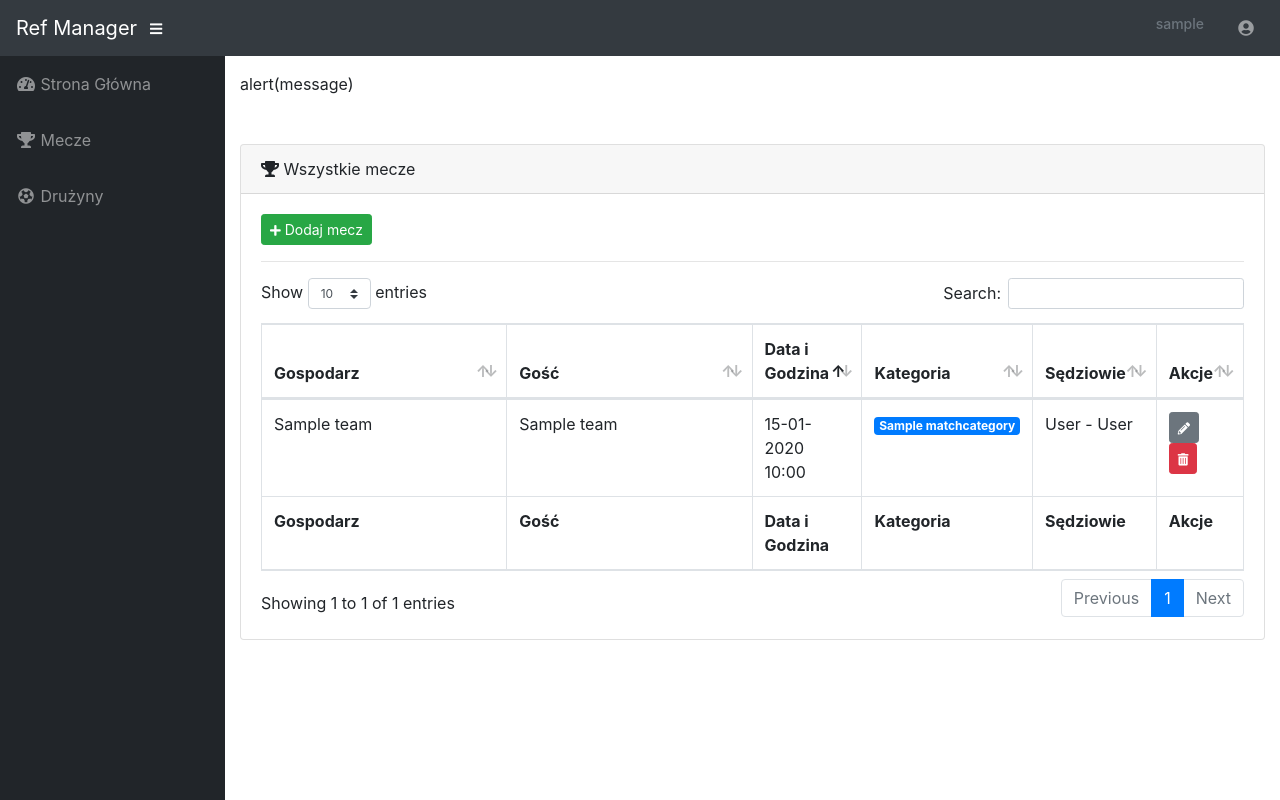
After one commit to fazowski/BD-projekt, a Django app: page /referee/matches in a window 1280 px wide. The commit adds this page. Run offline with Django 3.2, Linux system fonts and the light colour scheme; a user stored in the database is signed in; tables that the repository leaves empty hold one stand-in row (values such as "Sample post"); one stand-in notice (Sample message) is shown; some libraries are stand-ins or nearby versions.

Commit message:
Add matches

```diff
--- a/referee/models.py
+++ b/referee/models.py
@@ -177,8 +177,6 @@
         ordering = ('date_time',)
 
 
-
-
 class MatchResult(models.Model):
     match = models.ForeignKey(
         Match,
--- /dev/null
+++ b/referee/templates/referee/match_list.html
@@ -0,0 +1,85 @@
+{% extends "base_generic.html" %}
+
+{% block content %}
+{% if messages %}
+{% for message in messages %}
+  alert(message)
+{% endfor %}
+{% endif %}
+  <div class="card mb-3 mt-5">
+            <div class="card-header">
+              <i class="fas fa-trophy"></i>
+              Wszystkie mecze</div>
+            <div class="card-body">
+              {% if perms.matches.can_modify_match %}
+                  <a href="#" class="btn btn-sm btn-success">
+                    <span class="fas fa-plus fa-sm"></span> Dodaj mecz
+                  </a>
+              <hr>
+                {% endif %}
+              {% if match_list %}
+              <div class="table-responsive">
+
+                <table class="table table-bordered" id="dataTable" width="100%" cellspacing="0">
+                  <thead>
+
+                    <tr>
+                      <th style="width: 25%">Gospodarz</th>
+                      <th style="width: 25%">Gość</th>
+                      <th>Data i Godzina</th>
+                      <th>Kategoria</th>
+                      <th>Sędziowie</th>
+                      {% if perms.matches.can_modify_match %}
+                      <th>Akcje</th>
+                      {% endif %}
+                    </tr>
+
+                  </thead>
+
+                  <tfoot>
+
+                    <tr>
+                      <th>Gospodarz</th>
+                      <th>Gość</th>
+                      <th>Data i Godzina</th>
+                      <th>Kategoria</th>
+                      <th>Sędziowie</th>
+                      {% if perms.matches.can_modify_match %}
+                      <th>Akcje</th>
+                      {% endif %}
+                    </tr>
+
+                  </tfoot>
+
+                  <tbody>
+                    {% for match in match_list %}
+                    <tr>
+                      <td>{{ match.home_team }}</td>
+                      <td>{{ match.away_team }}</td>
+                      <td>{{ match.date_time|date:'d-m-Y H:i' }}</td>
+                      <td><span class="badge badge-primary">{{ match.match_category }}</span></td>
+                      <td>{{ match.referee_a.last_name|default_if_none:"" }} - {{ match.referee_b.last_name|default_if_none:"" }}</td>
+                      {% if perms.matches.can_modify_match %}
+                      <td>
+                        <a href="#" class="btn btn-sm btn-secondary">
+                          <span class="fas fa-pencil-alt fa-sm"></span>
+                        </a>
+
+                        <a href="#" class="btn btn-sm btn-danger">
+                          <span class="fas fa-trash-alt fa-sm"></span>
+                        </a>
+                      </td>
+                      {% endif %}
+                    </tr>
+                    {% endfor %}
+                  </tbody>
+                </table>
+              </div>
+            </div>
+
+          </div>
+  {% else %}
+  <p>Brak meczy</p>
+  </div>
+{% endif %}
+{% endblock %}
--- a/referee/urls.py
+++ b/referee/urls.py
@@ -9,4 +9,6 @@
     path('teams/edit/<int:pk>', views.TeamUpdateView.as_view(), name='team_edit'),
     path('teams/delete/<int:pk>', views.TeamDeleteView.as_view(), name='team_delete'),
     path('teams/details/<int:pk>', views.TeamDetailView.as_view(), name='team_detail'),
+    # Matches URLs
+    path('matches', views.MatchListView.as_view(), name='matches'),
 ]
--- a/referee/views.py
+++ b/referee/views.py
@@ -3,9 +3,7 @@
 from django.contrib.auth.mixins import LoginRequiredMixin, PermissionRequiredMixin
 from django.urls import reverse_lazy
 
-from .models import Team
-from .models import Match
-
+from .models import Team, Match
 
 class ManagerIndexView(LoginRequiredMixin, generic.ListView):
     """
@@ -16,11 +14,11 @@
     context_object_name = 'match_list'
     queryset = Match.objects.all()
 
-"""
-    TEAMS
-"""
-
-
+###########################################################
+#
+# Teams Views
+#
+##########################################################
 class TeamListView(LoginRequiredMixin, generic.ListView):
     """
     View class for team list
@@ -64,3 +62,17 @@
     permission_required = 'teams.can_modify_team'
     model = Team
     success_url = reverse_lazy('teams')
+
+
+###########################################################
+#
+# Matches Views
+#
+###########################################################
+class MatchListView(LoginRequiredMixin, generic.ListView):
+    """
+    View class for team list
+    """
+    model = Match
+    context_object_name = 'match_list'
+    queryset = Match.objects.all()
--- a/templates/base_generic.html
+++ b/templates/base_generic.html
@@ -77,7 +77,7 @@
           </a>
         </li>
         <li class="nav-item">
-          <a class="nav-link" href="#">
+          <a class="nav-link" href="{% url 'matches' %}">
             <i class="fas fa-fw fa-trophy"></i>
             <span>Mecze</span>
           </a>
```
Also changed, not shown: referee/migrations/0004_auto_20200103_1859.py (added), 1 other file.
